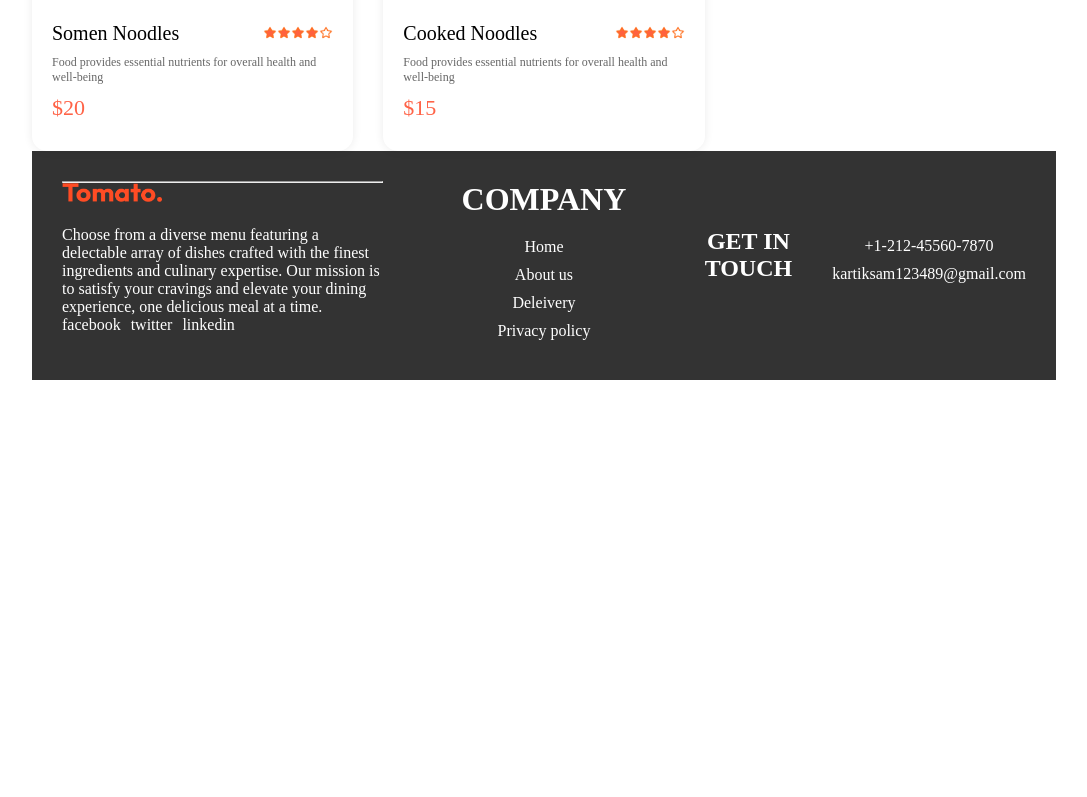
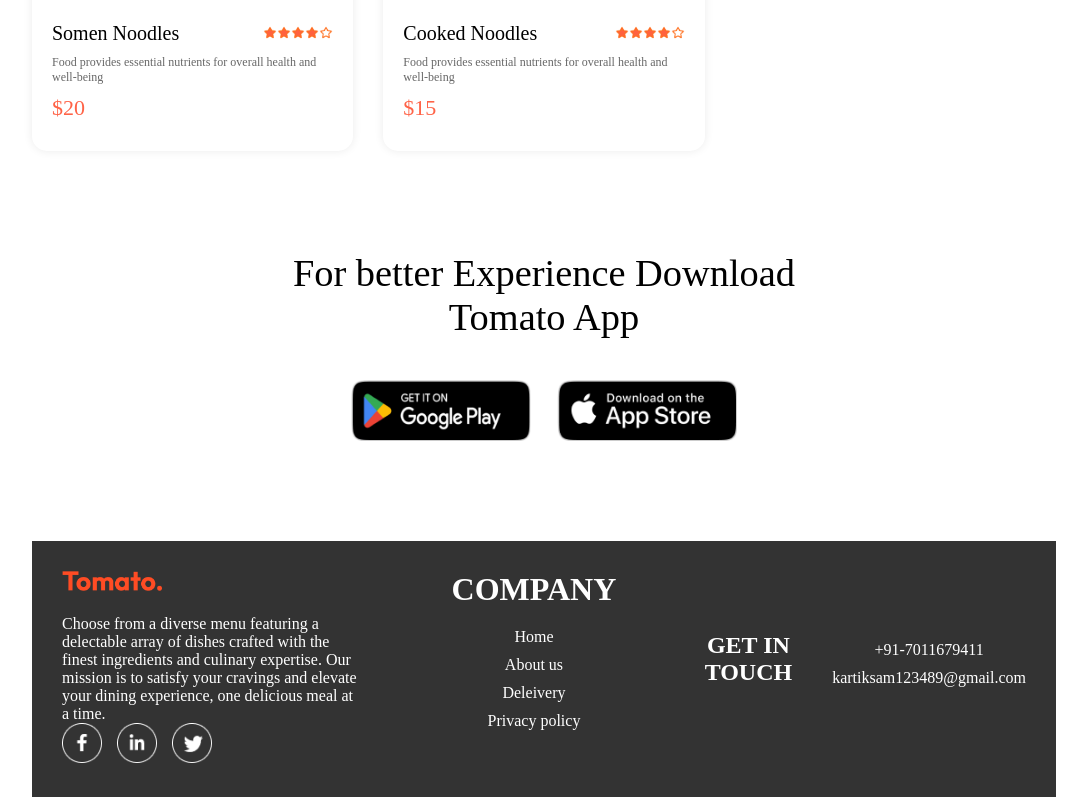
Before and after one commit to kartiksam/food-del, a React (Create React App) app in the folder frontend/: page / in a window 1280 px wide. Shown: the part 5782-6579 px from the top of the page, without its empty margins (96-1183 px from the left). Before the commit the page ends 6162 px from the top, so only its background shows below. Built offline with nearby package versions, Linux system fonts and the light colour scheme.

Commit message:
navbar responsive

```diff
--- /dev/null
+++ b/frontend/src/components/AppDownload/AppDownload.css
@@ -0,0 +1,24 @@
+.app-download {
+  margin: auto auto;
+  margin-top: 100px;
+  font-size: max(3vw, 20px);
+  text-align: center;
+  font-weight: 500;
+}
+.app-download-platforms {
+  display: flex;
+  justify-content: center;
+  gap: max(2vw, 10px);
+
+  margin-top: 40px;
+}
+
+.app-download-platforms img {
+  width: max(30vw, 120px);
+  max-width: 180px;
+  transition: 0.5s;
+  cursor: pointer;
+}
+.app-download-platforms img:hover {
+  transform: scale(1.05);
+}
--- /dev/null
+++ b/frontend/src/components/AppDownload/AppDownload.js
@@ -0,0 +1,19 @@
+import React from "react";
+import "./AppDownload.css";
+import { assets } from "../../assets/assets";
+const AppDownload = () => {
+  return (
+    <div className="app-download" id="app-download">
+      <p>
+        For better Experience Download
+        <br /> Tomato App
+      </p>
+      <div className="app-download-platforms">
+        <img src={assets.play_store} alt="" />
+        <img src={assets.app_store} alt="" />
+      </div>
+    </div>
+  );
+};
+
+export default AppDownload;
--- a/frontend/src/components/Footer/Footer.css
+++ b/frontend/src/components/Footer/Footer.css
@@ -5,6 +5,8 @@
   background-color: #333; /* Change the background color as needed */
   color: #fff; /* Text color */
   padding: 30px;
+  gap: 20px;
+  margin-top: 100px;
 }
 
 /* Footer sections */
@@ -23,7 +25,11 @@
 /* Social media icons */
 .logos p {
   display: inline-block;
-  margin-right: 10px;
+  margin-right: 20px;
+}
+.logos img {
+  width: 40px;
+  margin-right: 15px;
 }
 
 /* Middle and right sections */
--- a/frontend/src/components/Footer/Footer.js
+++ b/frontend/src/components/Footer/Footer.js
@@ -5,7 +5,6 @@
   return (
     <div className="footer">
       <div className="footer_left">
-        <hr></hr>
         <img src={assets.logo} alt="logo " className="logo"></img>
         <p>
           Choose from a diverse menu featuring a delectable array of dishes
@@ -14,9 +13,9 @@
           experience, one delicious meal at a time.
         </p>
         <div className="logos">
-          <p>facebook</p>
-          <p>twitter</p>
-          <p>linkedin</p>
+          <img src={assets.facebook_icon} alt="" />
+          <img src={assets.linkedin_icon} alt="" />
+          <img src={assets.twitter_icon} alt="" />
         </div>
       </div>
       <div className="middle">
@@ -31,7 +30,7 @@
       <div className="right">
         <h2>GET IN TOUCH</h2>
         <ul>
-          <li>+1-212-45560-7870</li>
+          <li>+91-7011679411</li>
           <li>kartiksam123489@gmail.com</li>
         </ul>
       </div>
--- a/frontend/src/components/Navbar/Navbar.css
+++ b/frontend/src/components/Navbar/Navbar.css
@@ -55,3 +55,46 @@
   top: -8px;
   right: -8px;
 }
+/* to make it responsive after all css dddddddddddddddddddddne chk to responsive */
+@media (max-width: 1050px) {
+  .navbar .logo {
+    width: 140px;
+  }
+  .navbar-menu {
+    gap: 20px;
+    font-size: 17px;
+  }
+  .right {
+    gap: 30px;
+  }
+  .right img {
+    width: 22px;
+  }
+  .right button {
+    padding: 8px 25px;
+  }
+}
+@media (max-width: 900px) {
+  .navbar .logo {
+    width: 120px;
+  }
+  .navbar-menu {
+    gap: 15px;
+    font-size: 16px;
+  }
+  .right {
+    gap: 20px;
+  }
+  .right img {
+    width: 20px;
+  }
+  .right button {
+    padding: 7px 20px;
+    font-size: 15px;
+  }
+}
+@media (max-width: 750px) {
+  .navbar-menu {
+    display: none;
+  }
+}
--- a/frontend/src/pages/Home/Home.js
+++ b/frontend/src/pages/Home/Home.js
@@ -3,6 +3,7 @@
 import Header from "./../../components/Header/Header";
 import ExploreMenu from "../../components/ExploreMenu/ExploreMenu";
 import FoodDisplay from "../../components/FoodDisplay/FoodDisplay";
+import AppDownload from "../../components/AppDownload/AppDownload";
 const Home = () => {
   const [category, setCategory] = useState("all");
   return (
@@ -10,6 +11,7 @@
       <Header></Header>
       <ExploreMenu category={category} setCategory={setCategory}></ExploreMenu>
       <FoodDisplay category={category}></FoodDisplay>
+      <AppDownload></AppDownload>
     </div>
   );
 };
```
